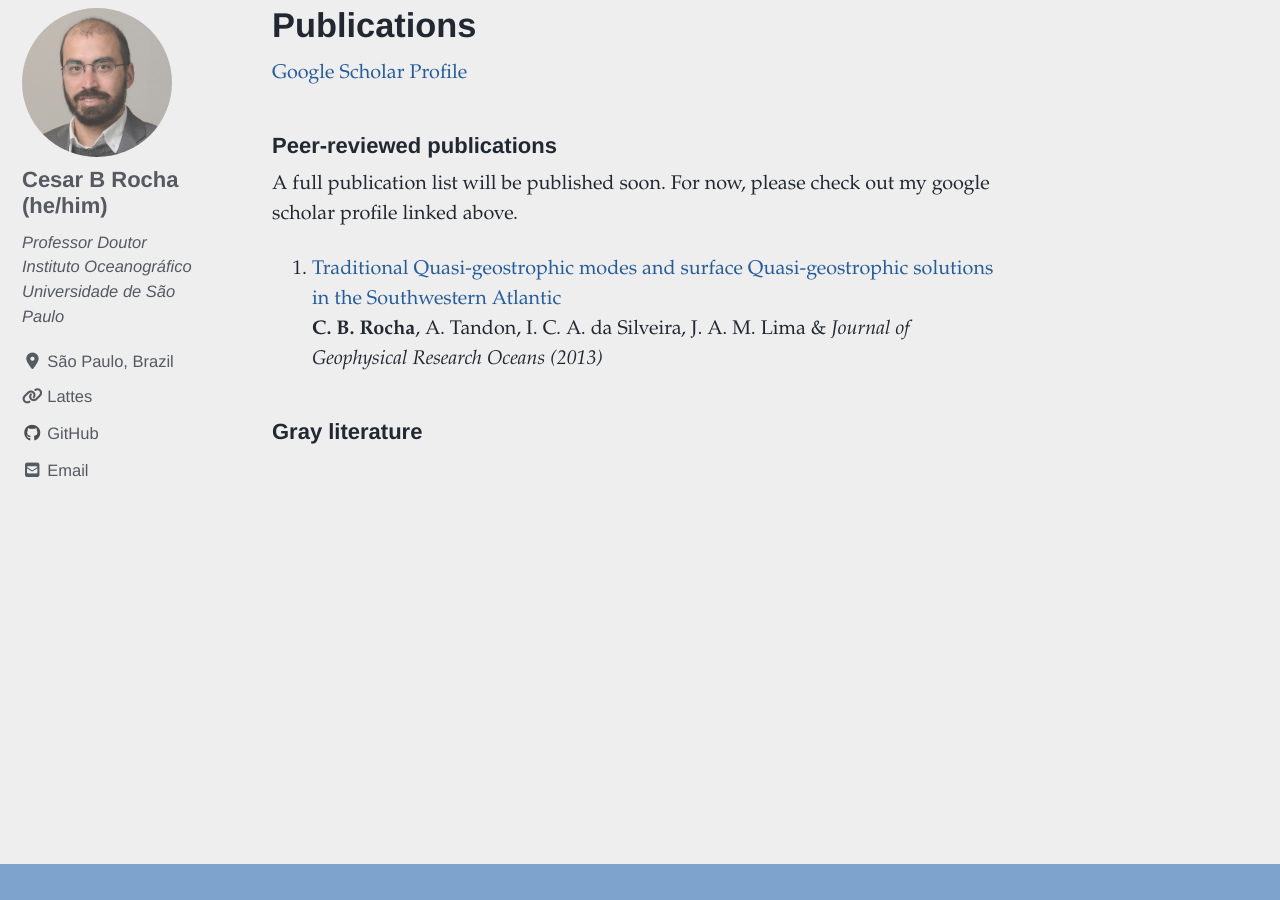
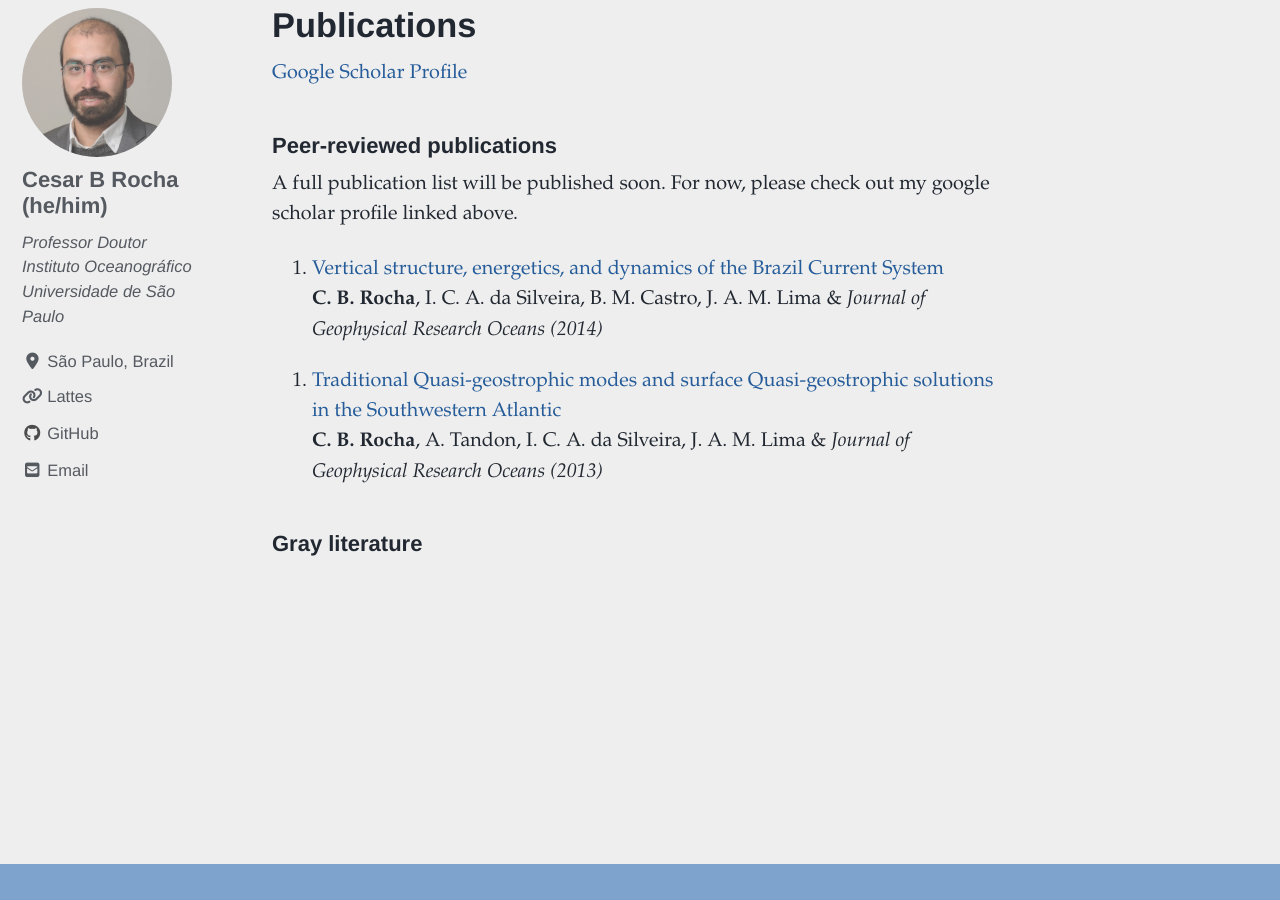
Before and after one commit to cesar-rocha/cesar-rocha.github.io, a Jekyll site: the page built from _pages/publications.md, in a window 1280 px wide and 900 px high, scrolled down 1117 px. Built offline with Jekyll 4.4.1, drawn with Linux system fonts in a browser that asks for light colours; cached includes are drawn as plain includes; nearby versions of some CDN libraries.

Commit message:
add extra space

```diff
--- a/_pages/publications.md
+++ b/_pages/publications.md
@@ -13,6 +13,10 @@ header:
 
 A full publication list will be published soon. For now, please check out my google scholar profile linked above.
 
+0. [Vertical structure, energetics, and dynamics of the Brazil Current System ][2]
+    **C. B. Rocha**, I. C. A. da Silveira, B. M. Castro, J. A. M. Lima  & *Journal of Geophysical Research Oceans (2014)*
+{: reversed="reversed"}
+
 0. [Traditional Quasi-geostrophic modes and surface Quasi-geostrophic solutions in the Southwestern Atlantic][1]
     **C. B. Rocha**, A. Tandon, I. C. A. da Silveira, J. A. M. Lima  & *Journal of Geophysical Research Oceans (2013)*
 {: reversed="reversed"}
@@ -22,4 +26,5 @@ A full publication list will be published soon. For now, please check out my goo
 
 
 [mail]: mailto:cesar.rocha@usp.br
-[1]: assets/documents/rocha_etal2013.pdf
+[1]: /assets/documents/rocha_etal2013.pdf
+[2]: /assets/documents/rocha_etal2014.pdf
```
Also changed, not shown: _pages/research.md (+1 -0 lines).
